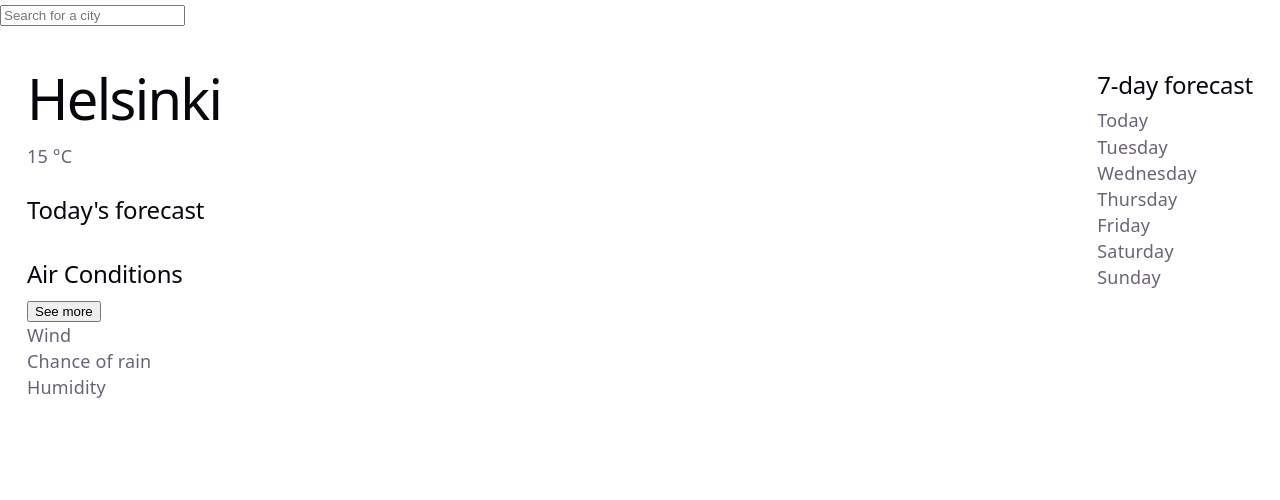
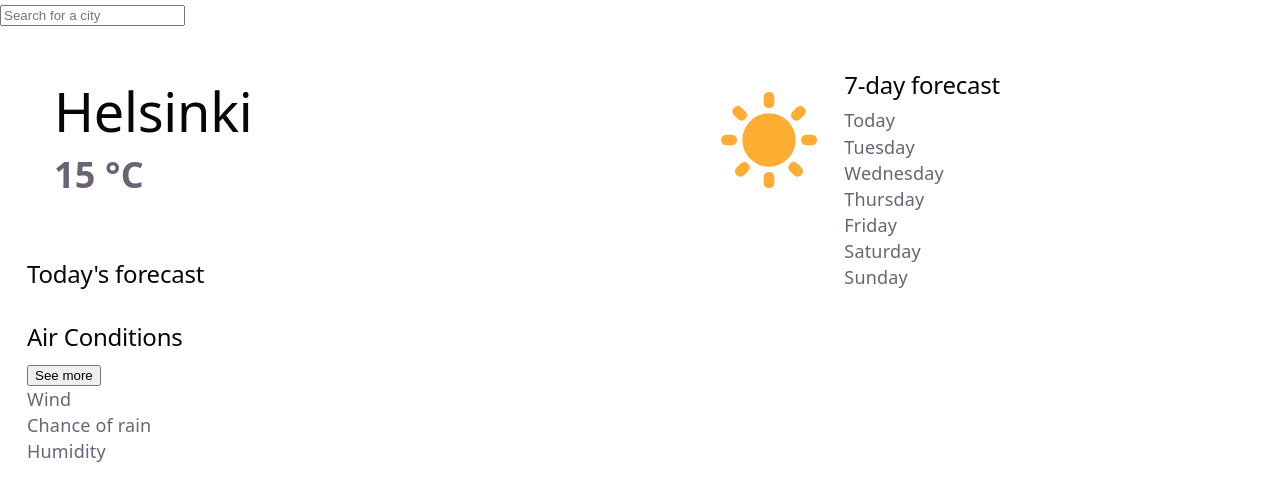
Before and after one commit to lamlintu/weather, a React (Vite) app: page / in a window 1280 px wide. Shown: the top 500 px of the page. Built offline with nearby package versions, Linux system fonts and the light colour scheme.

Commit message:
Init styles for CurrentWeather
- Still hard-coded values.

```diff
--- /dev/null
+++ b/src/components/weather/current-weather.module.scss
@@ -0,0 +1,18 @@
+.container {
+  display: flex;
+  justify-content: space-between;
+  align-items: center;
+  padding: 1.5rem;
+}
+
+.title {
+  font-size: 3rem;
+  display: flex;
+  align-items: center;
+}
+
+.temp {
+  font-size: 2rem;
+  font-weight: 600;
+  margin-block: 0.5em;
+}
--- a/src/components/weather/current-weather.tsx
+++ b/src/components/weather/current-weather.tsx
@@ -1,8 +1,21 @@
+import s from "./current-weather.module.scss";
+
 export function CurrentWeather() {
   return (
-    <div>
-      <h1>Helsinki</h1>
-      <p>15 °C</p>
+    <div className={s.container}>
+      <article>
+        <h2 className={s.title}>Helsinki</h2>
+        <p className={s.temp}>15 °C</p>
+      </article>
+
+      <div className={s.icon}>
+        <img
+          src="src/assets/icons/clear.svg"
+          alt="sunny"
+          width={96}
+          height={96}
+        />
+      </div>
     </div>
   );
 }
--- a/src/components/weather/weather-report.module.scss
+++ b/src/components/weather/weather-report.module.scss
@@ -1,6 +1,6 @@
 .report {
   display: grid;
-  grid-template-columns: 1fr auto;
+  grid-template-columns: 2fr 1fr;
   padding: 1.5rem;
 
   @media (max-width: 56em) {
```
